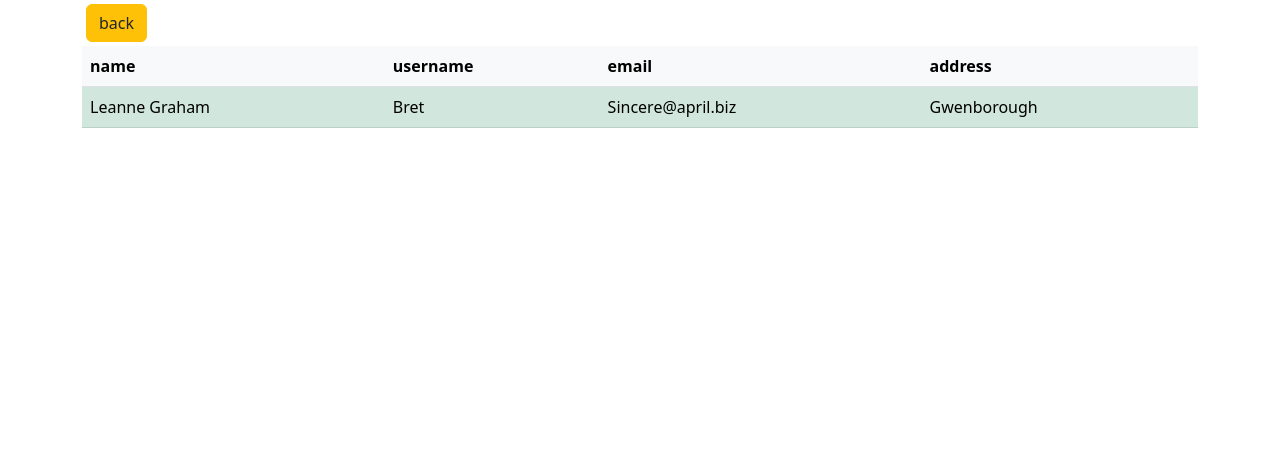
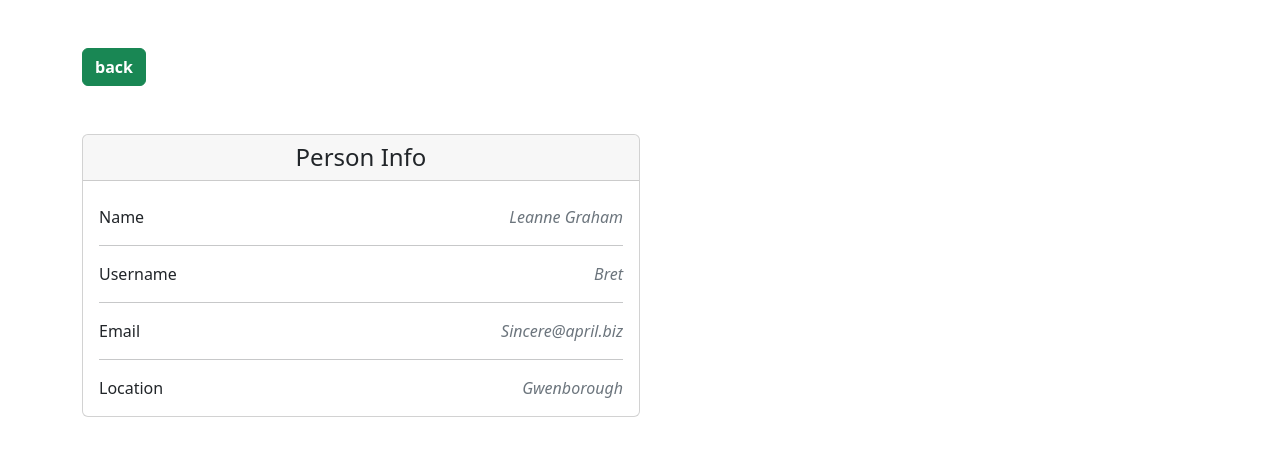
Before and after one commit to Kianmehr-hub/user-api, a React (Create React App) app: page /1 in a window 1280 px wide. Shown: the top 456 px of the page. Built offline with nearby package versions, Linux system fonts and the light colour scheme.

Commit message:
sixth commit

```diff
--- a/src/App.js
+++ b/src/App.js
@@ -11,7 +11,7 @@ const App = () => {
   }, [list]);
 
   return (
-    <div className="container">
+    <div className="container mt-5">
       <table className="table">
         <thead>
         <tr>
--- a/src/components/SinglePage.jsx
+++ b/src/components/SinglePage.jsx
@@ -5,6 +5,7 @@ import data from "../data/data.json";
 
 const SinglePage = () => {
   const { dataId } = useParams();
+
   const [selectedUser, setSelectedUser] = useState(null);
   useEffect(() => {
     setSelectedUser(data.find((item) => item.id == dataId));
@@ -12,14 +13,44 @@ const SinglePage = () => {
   }, []);
 
   return (
-    <div className="container">
+    <div className="container mt-5">
       <div>
-        <button className="btn btn-warning m-1">
-          <Link to="/" className="text-decoration-none text-dark">back</Link>
-        </button>
+        <Link
+          to="/"
+          className=" btn btn-success text-white fw-bold text-decoration-none text-dark"
+        >
+          back
+        </Link>
       </div>
-
-      <table className="table">
+      <div className="card w-50 text-center mt-5">
+        <div className="card-header h4">Person Info</div>
+        <div className="card-body">
+          {selectedUser && (
+            <div>
+              <div className="d-flex mt-2 justify-content-between align-items-center">
+                <div className="">Name </div>
+                <div className="text-muted fst-italic">{selectedUser.name}</div>
+              </div>
+              <hr />
+              <div className="d-flex mt-2 justify-content-between align-items-center">
+                <div className="">Username </div>
+                <div className="text-muted fst-italic">{selectedUser.username}</div>
+              </div>
+              <hr />
+              <div className="d-flex mt-2 justify-content-between align-items-center">
+                <div className="">Email </div>
+                <div className="text-muted fst-italic">{selectedUser.email}</div>
+              </div>
+              <hr />
+              <div className="d-flex mt-2 justify-content-between align-items-center">
+                <div className="">Location </div>
+                <div className="text-muted fst-italic">{selectedUser.address.city}</div>
+              </div>
+            </div>
+          )}
+        </div>
+      </div>
+      {/* <table className="table">
         <thead>
           <tr>
             <th className="table-light">name</th>
@@ -38,7 +69,7 @@ const SinglePage = () => {
             </tr>
           </tbody>
         )}
-      </table>
+      </table> */}
     </div>
   );
 };
```
Lines whose indentation alone changed are shown as unchanged.
